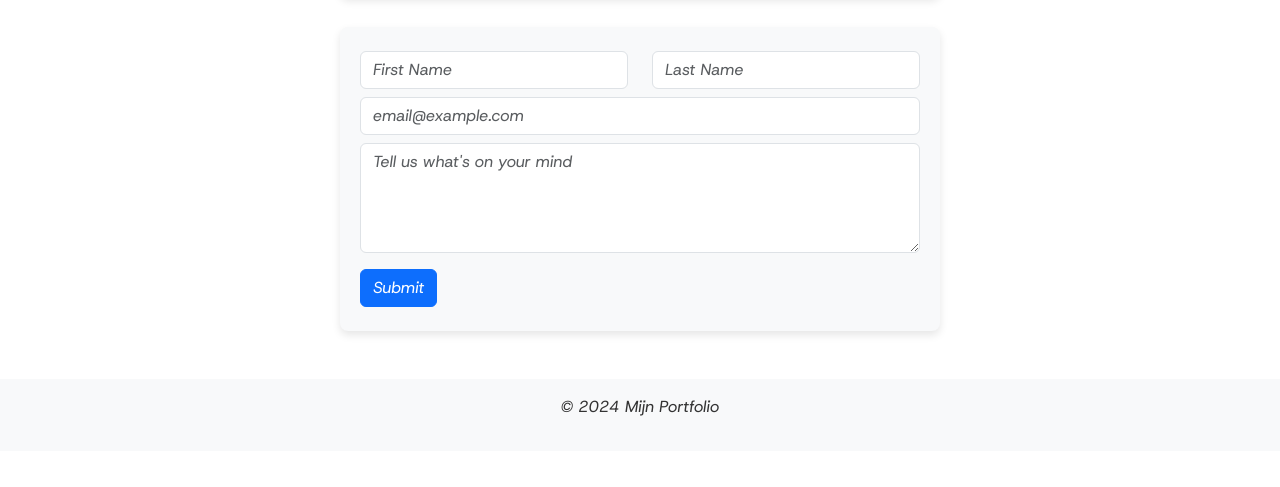
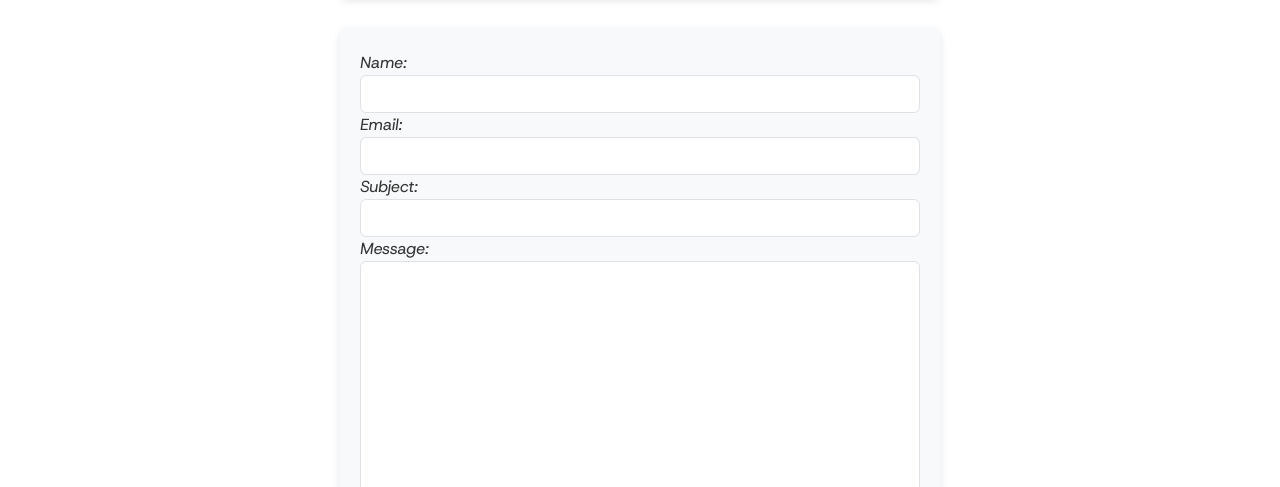
Before and after one commit to alaydifadi/webtech, a plain HTML site: page contactV2.html in a window 1280 px wide. Shown: the part 313-800 px from the top of the page. Drawn offline with nearby package versions, Linux system fonts and the light colour scheme.

Commit message:
form updated

```diff
--- a/contactV2.html
+++ b/contactV2.html
@@ -52,19 +52,28 @@
 
     <!-- Contact Form -->
     <div class="container contact-form py-4 mb-5">
-        <form>
-            <div class="row">
-                <div class="col-md-6">
-                    <input type="text" class="form-control" placeholder="First Name" required>
-                </div>
-                <div class="col-md-6">
-                    <input type="text" class="form-control" placeholder="Last Name" required>
-                </div>
+        <form name="contact" method="POST" data-netlify="true" data-netlify-recaptcha="true">
+            <div class="form-group">
+              <label for="name">Name:</label>
+              <input type="text" class="form-control" id="name" name="name" required>
             </div>
-            <input type="email" class="form-control mt-2" placeholder="email@example.com" required>
-            <textarea class="form-control mt-2" rows="4" placeholder="Tell us what's on your mind" required></textarea>
-            <button type="submit" class="btn btn-primary mt-3">Submit</button>
-        </form>
+            <div class="form-group">
+              <label for="email">Email:</label>
+              <input type="email" class="form-control" id="email" name="email" required>
+            </div>
+            <div class="form-group">
+              <label for="subject">Subject:</label>
+              <input type="text" class="form-control" id="subject" name="subject" required>
+            </div>
+            <div class="form-group">
+              <label for="message">Message:</label>
+              <textarea class="form-control" rows="10" id="message" name="message" required></textarea>
+            </div>
+            <div class="form-group">
+              <div data-netlify-recaptcha="true"></div>
+            </div>
+            <button type="submit" class="btn btn-primary">Submit</button>
+          </form>
     </div>
 
     <!-- Footer -->
```
Also changed, not shown: index.html (+1 -1 lines), portfolio.html (+1 -1 lines), project.html (+1 -1 lines).
